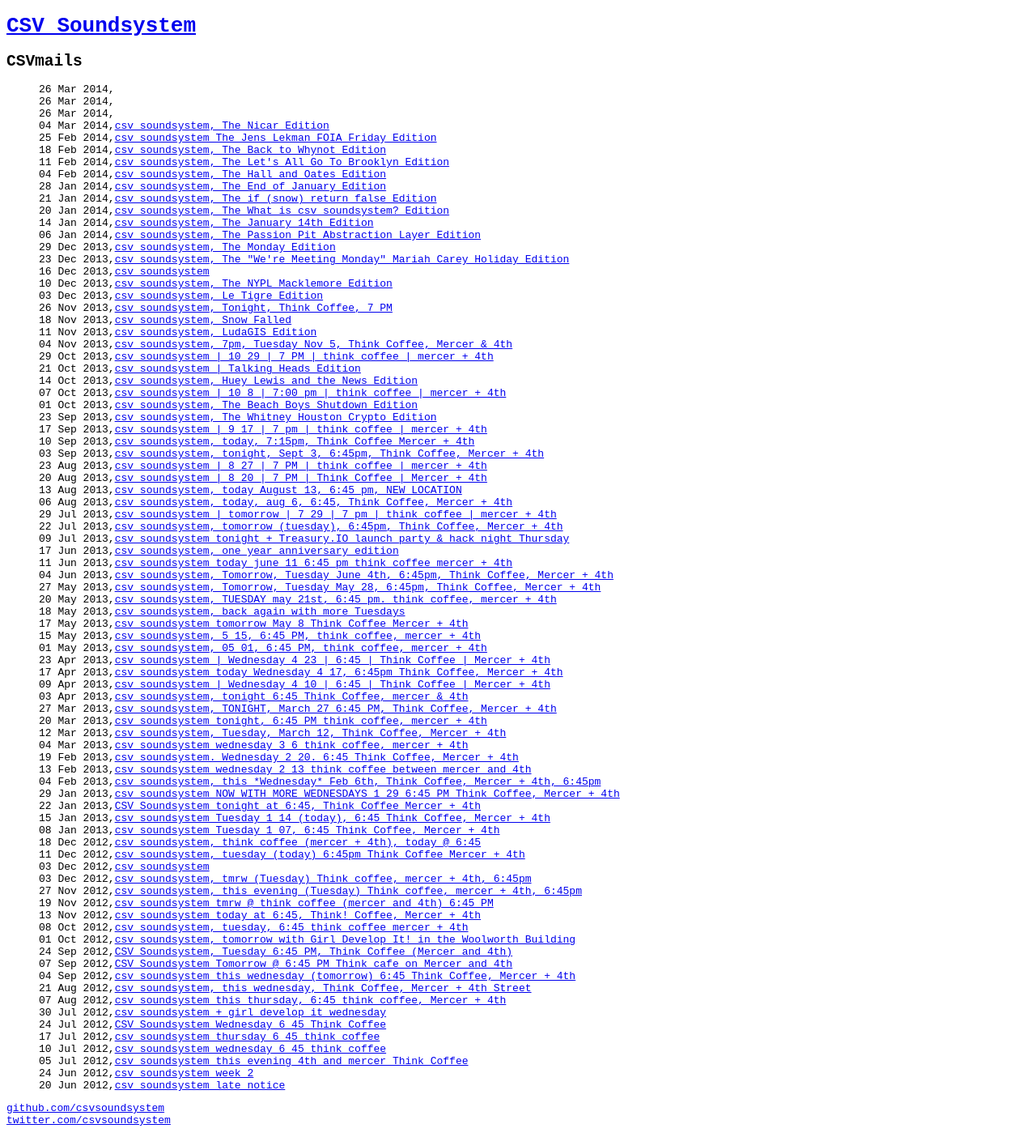
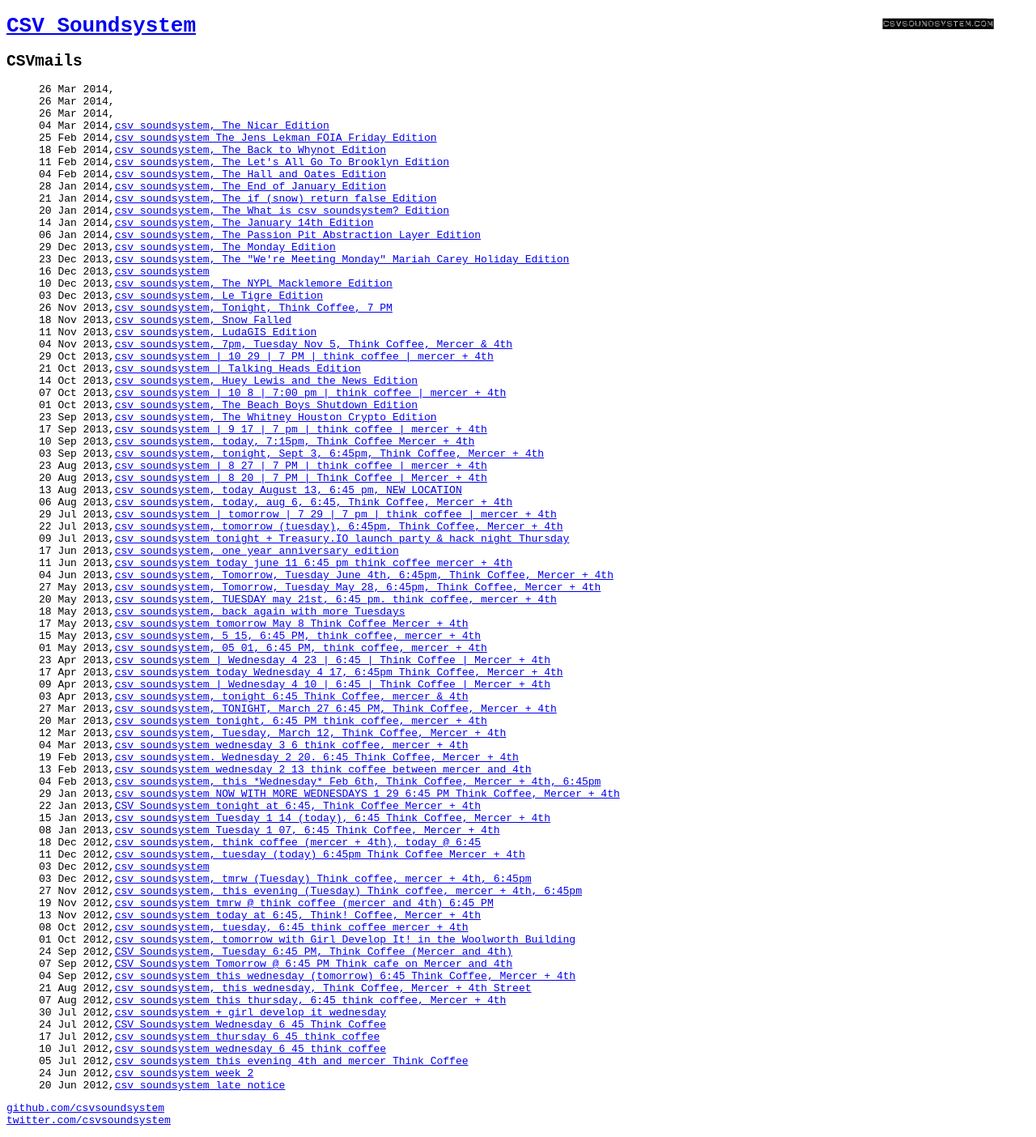
Before and after one commit to csvsoundsystem/csv.nyc, a Jekyll site: the page built from index.html, in a window 1280 px wide. Shown: the whole page at 81% size. Built offline with Jekyll 4.4.1, drawn with Linux system fonts in a browser that asks for light colours; Markdown is read by kramdown in place of the engine named in the settings; comment, search, counter and statistics services are not loaded.

Commit message:
Update default.html
this should work

```diff
--- a/_layouts/default.html
+++ b/_layouts/default.html
@@ -5,12 +5,10 @@
         <meta charset="utf-8">
         <meta name="viewport" content="width=device-width">
         <link rel="stylesheet" href="/css/main.css">
-        <script type="text/javascript" src="/csv.js"></script>
     </head>
     <body>
 
         <div class="site">
-          <div id="csv-sticker"></div>
           <div class="header">
             <h1 class="title"><a href="/">{{ site.name }}</a></h1>
           </div>
@@ -26,7 +24,8 @@
             </div>
           </div>
         </div>
-
+        <!-- Sticker -->
+        <script type="text/javascript" src="/csv.js"></script>
         <!-- Piwik -->
         <script type="text/javascript">
         var pkBaseURL = (("https:" == document.location.protocol) ? "https://piwik.thomaslevine.com/" : "http://piwik.thomaslevine.com/");
```
